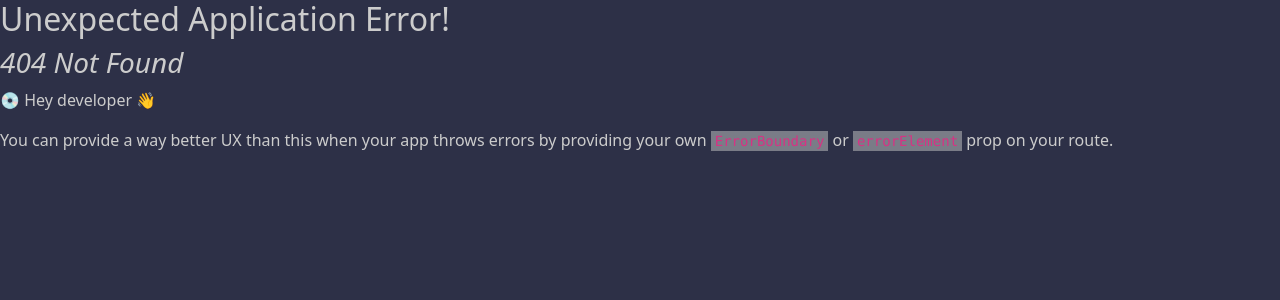
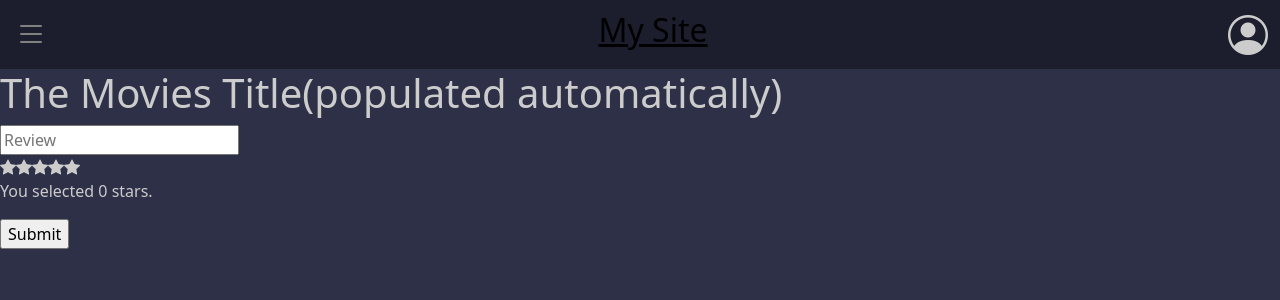
Before and after one commit to DarkRose2021/NewMovieDBSite, a React (Create React App) app in the folder front-end/: page /review in a window 1280 px wide. Before the commit this address had no page. Shown: the top 300 px of the page. Built offline with nearby package versions, Linux system fonts and the light colour scheme.

Commit message:
Review component and Star Rating

```diff
--- a/front-end/src/Components/Navbar.js
+++ b/front-end/src/Components/Navbar.js
@@ -21,7 +21,7 @@ const NavBar = ({ siteName, contentComponent }) => {
             <div id="mySidebar" className={`sidebar ${sidebarOpen ? "open" : ""}`}>
                 <a href="/login">Login</a>
                 <a href="/signup">Sign Up</a>
-                <a href="/movie">Movie</a>
+                <a href="/review">Review</a>
             </div>
 
             <Navbar className="navBar" >
--- a/front-end/src/Components/Review.js
+++ b/front-end/src/Components/Review.js
@@ -4,9 +4,21 @@
 //Movies genre
 //amount of stars
 //discription why that star amount
-import React from "react";
+import React, { useState } from "react";
+import StarRating from "./StarRating";
+import { useForm } from "react-hook-form";
 
 const Review = () => {
+    const {
+		register,
+		handleSubmit,
+		formState: { errors },
+		watch,
+	} = useForm();
+    const [stars, setStars] = useState(0);
+    const [review, setReview] = useState('')
+    const [submit, setSubmit] = useState(false);
+    const [rating, setRating] = useState(0)
     //api call: `http://localhost:8080/reviewMovie/${username}`
     // Needs this info:
     // "MovieName": "In Time",
@@ -14,7 +26,45 @@ const Review = () => {
     // "ReviewTxt": "This is a testing review. Please don't take this seriously.",
     // "UserPosted": "testing"
 
-	return (<div>Review</div>);
+
+    //Will already be populated with movie Name & Genere
+
+    const onSubmit = async () => {
+
+    }
+    const handleRatingChange = (value) => {
+        setRating(value);
+      };
+
+	return (
+
+    <div>
+        <h1>The Movies Title(populated automatically)</h1>
+        <form>
+            <input
+                {...register("Review", {required: "You must leave a review to rate the movie."})}
+                id="Review"
+                placeholder="Review"
+            />
+
+
+
+        <StarRating rating={rating} onChange={handleRatingChange}/>
+        <p>You selected {rating} stars.</p>
+
+
+
+        <input type="submit" />
+
+        </form>
+
+
+
+    </div>
+
+
+
+    );
 };
 
 export default Review;
--- /dev/null
+++ b/front-end/src/Components/StarRating.js
@@ -0,0 +1,24 @@
+import React, { useState } from 'react';
+
+const StarRating = ({ rating,onChange }) => {
+
+  const handleClick = (value) => {
+    onChange(value);
+  };
+
+  return (
+    <div>
+      {[...Array(5)].map((_, index) => (
+        <span
+          key={index}
+          className={index < rating ? 'star filled' : 'star'}
+          onClick={() => handleClick(index + 1)}
+        >
+          <i className="bi bi-star-fill"></i>
+        </span>
+      ))}
+    </div>
+  );
+};
+
+export default StarRating;
--- a/front-end/src/index.js
+++ b/front-end/src/index.js
@@ -8,6 +8,7 @@ import Home from "./Components/Home";
 import Login from "./Components/Login";
 import SignUp from "./Components/SignUp";
 import Movie from "./Components/Movie";
+import Review from "./Components/Review";
 
 const url = "http://localhost:8080";
 
@@ -57,6 +58,15 @@ const router = createBrowserRouter([
 			</>
 		)
 	},
+	{
+		path:"/review",
+		element: (
+			<>
+				<NavBar siteName={"My Site"}
+					contentComponent={<Review />}/>
+			</>
+		)
+	},
 ]);
 
 const root = ReactDOM.createRoot(document.getElementById("root"));
```
